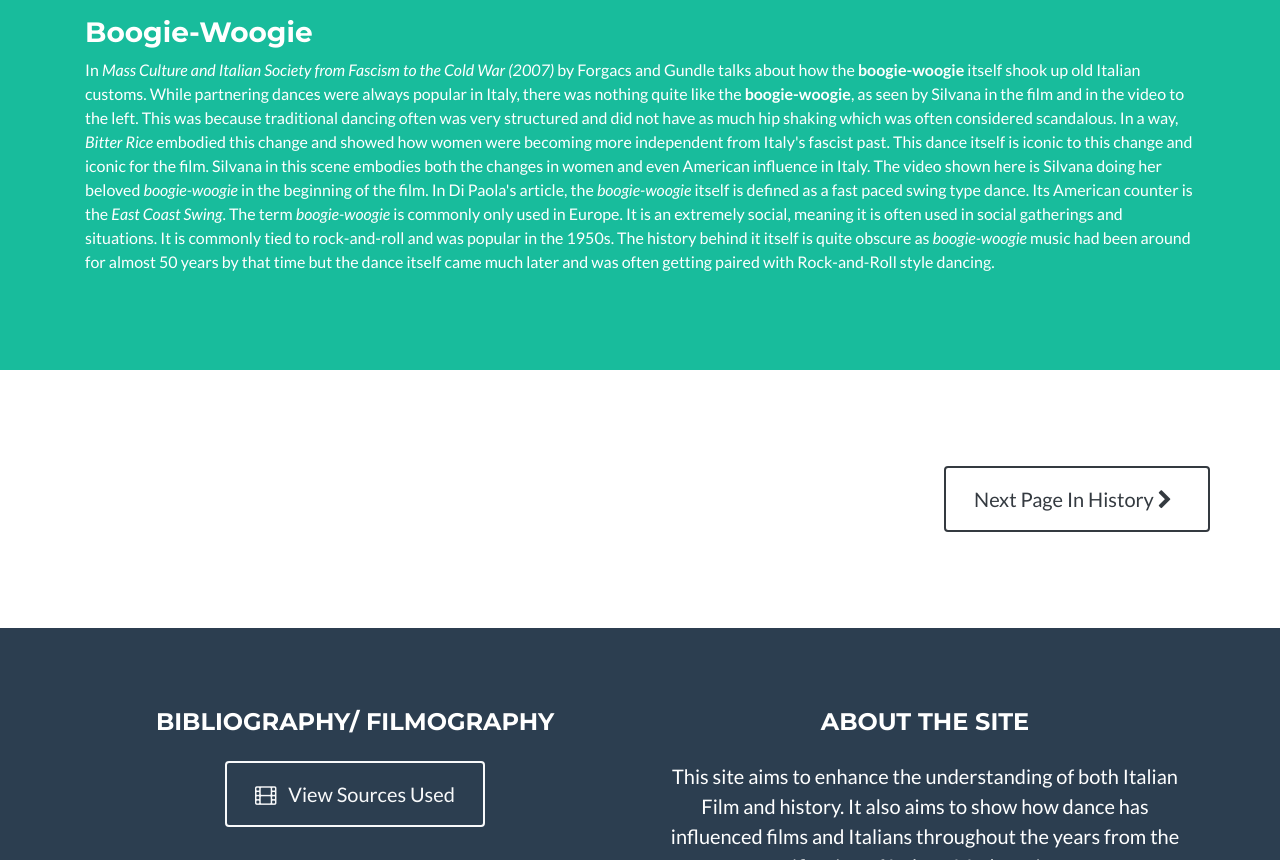
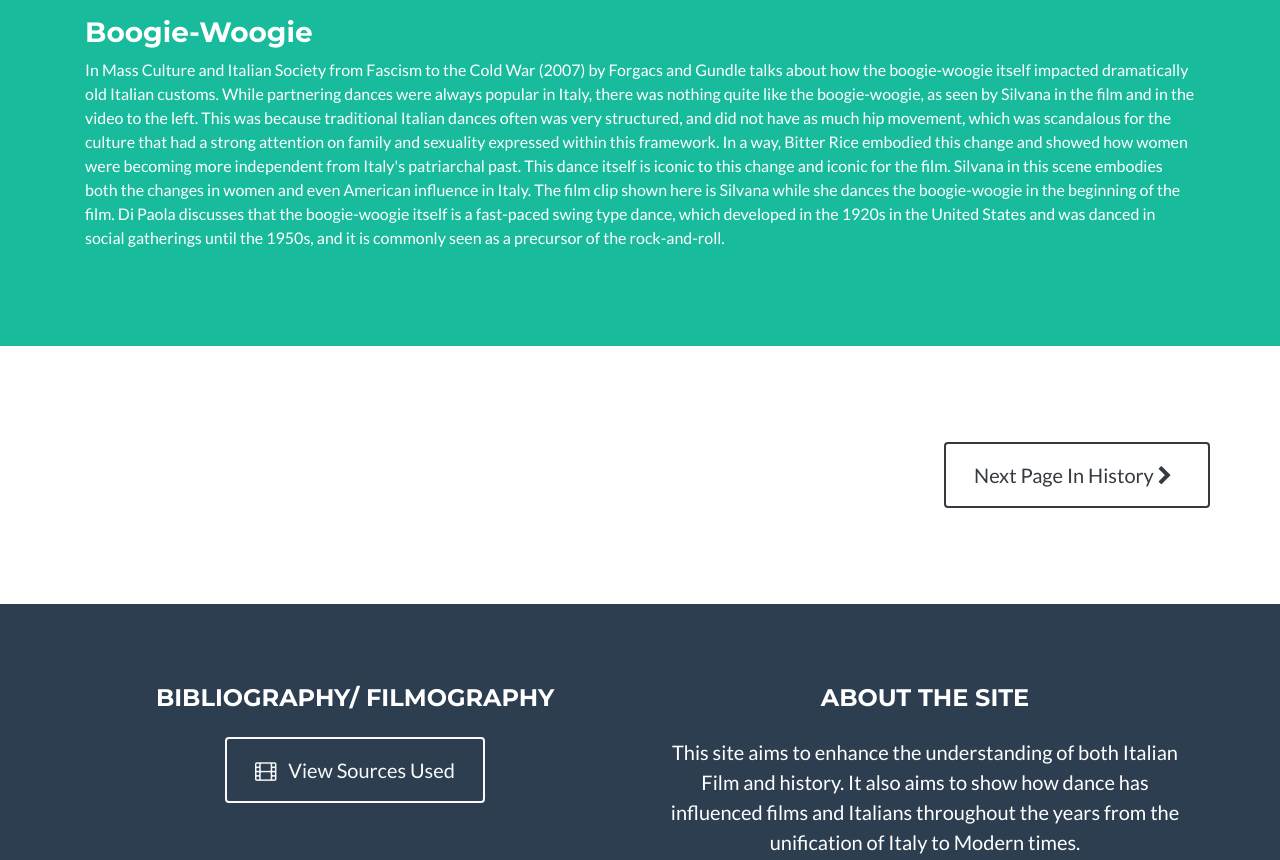
Before and after one commit to mesternefeld/ItalianHistoryThroughDance, a plain HTML site: page preRepublic.html in a window 1280 px wide. Shown: the part 3759-4619 px from the top of the page. Drawn offline with Linux system fonts and the light colour scheme.

Commit message:
Forgot a section

```diff
--- a/preRepublic.html
+++ b/preRepublic.html
@@ -187,16 +187,16 @@
             Silvana and ropes her into his scheme to make more money.
             <hr />
             <h3>Boogie-Woogie</h3>
-            In <em>Mass Culture and Italian Society from Fascism to the Cold War (2007)</em> by Forgacs and Gundle talks about how the <strong>boogie-woogie</strong> itself shook up old Italian customs.
-            While partnering dances were always popular in Italy, there was nothing quite like the <strong>boogie-woogie</strong>, as seen by Silvana in the film and in the video to the left.
-            This was because traditional dancing often was very structured and did not have as much hip shaking which was often considered scandalous.
-            In a way, <em>Bitter Rice</em> embodied this change and showed how women were becoming more independent from Italy's fascist past. This dance itself is iconic to this change and iconic for the
-            film. Silvana in this scene embodies both the changes in women and even American influence in Italy.
-
-            The video shown here is Silvana doing her beloved <em>boogie-woogie</em> in the beginning of the film. In  Di Paola's article, the <em>boogie-woogie</em> itself is defined as a fast paced swing type dance. Its American counter is the <em>East Coast Swing</em>. The term <em>boogie-woogie</em> is commonly only used in Europe.
-            It is an extremely social, meaning it is often used in social gatherings and situations. It is commonly tied to rock-and-roll and was popular in the 1950s. The history behind it itself is quite obscure
-            as <em>boogie-woogie</em> music had been around for almost 50 years by that time but the dance itself came much later and was often getting paired with Rock-and-Roll style dancing.
-      </div>
+            In Mass Culture and Italian Society from Fascism to the Cold War (2007) by Forgacs and Gundle talks about how the boogie-woogie itself
+            impacted dramatically old Italian customs. While partnering dances were always popular in Italy, there was nothing quite like the boogie-woogie,
+            as seen by Silvana in the film and in the video to the left. This was because traditional Italian dances often was very structured, and did not
+            have as much hip movement, which was scandalous for the culture that had a strong attention on family and sexuality expressed within this framework.
+            In a way, Bitter Rice embodied this change and showed how women were becoming more independent from Italy's patriarchal past. This dance
+            itself is iconic to this change and iconic for the film. Silvana in this scene embodies both the changes in women and even American influence
+            in Italy. The film clip shown here is Silvana while she dances the boogie-woogie in the beginning of the film. Di Paola discusses that the
+            boogie-woogie itself is a fast-paced swing type dance, which developed in the 1920s in the United States and was danced in social gatherings
+            until the 1950s, and it is commonly seen as a precursor of the rock-and-roll.
+          </div>
     </section>
     <section id="next">
         <div class="container">
```
